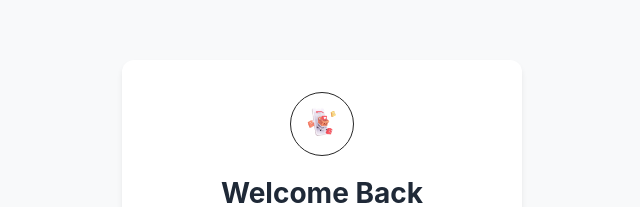
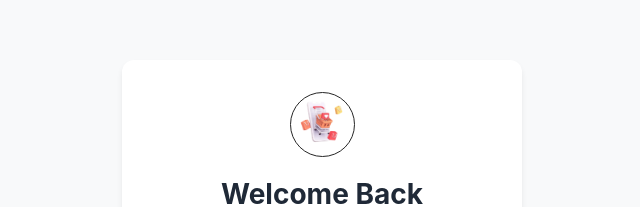
Before and after one commit to Omphile-coder/ShoppingList, a React (Vite) app: page /login in a window 1280 px wide. Shown: the top 207 px of the page, without its empty margins (318-958 px from the left). Built offline with nearby package versions, Linux system fonts and the light colour scheme; the HTML template or start-up script is replaced by a standard one.

Commit message:
made the icon on the login page bigger

```diff
--- a/src/index.css
+++ b/src/index.css
@@ -45,8 +45,8 @@ body {
 }
 
 .auth-icon-circle {
-  width: 64px;
-  height: 64px;
+  width: 65px;
+  height: 65px;
   margin: 0 auto 16px;
   border: 1px solid var(--primary-color);
   border-radius: 50%;
@@ -57,8 +57,8 @@ body {
 }
 
 .auth-icon-circle img {
-  width: 34px;
-  height: 34px;
+  width:50px;
+  height: 50px;
   object-fit: contain;
 }
 
```
